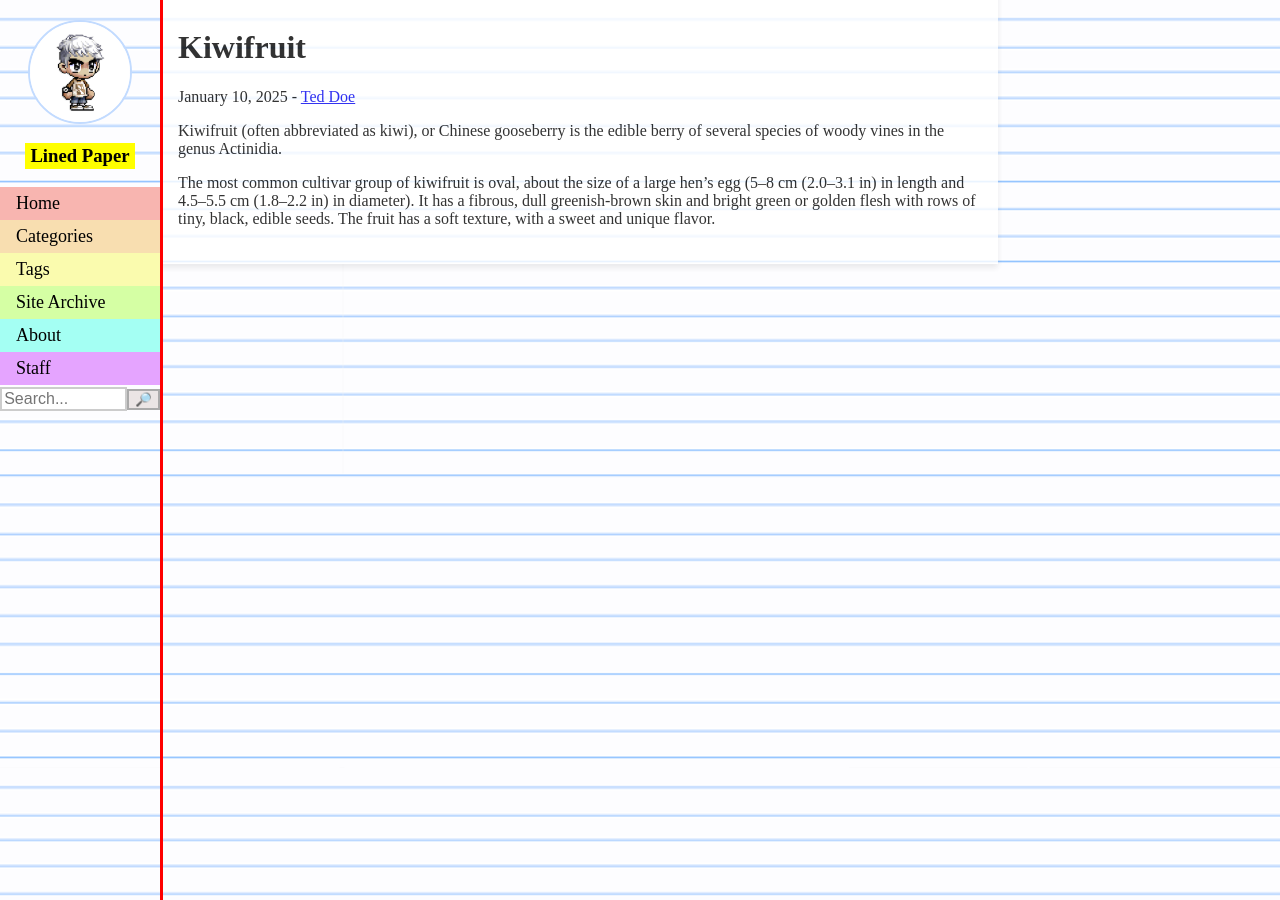
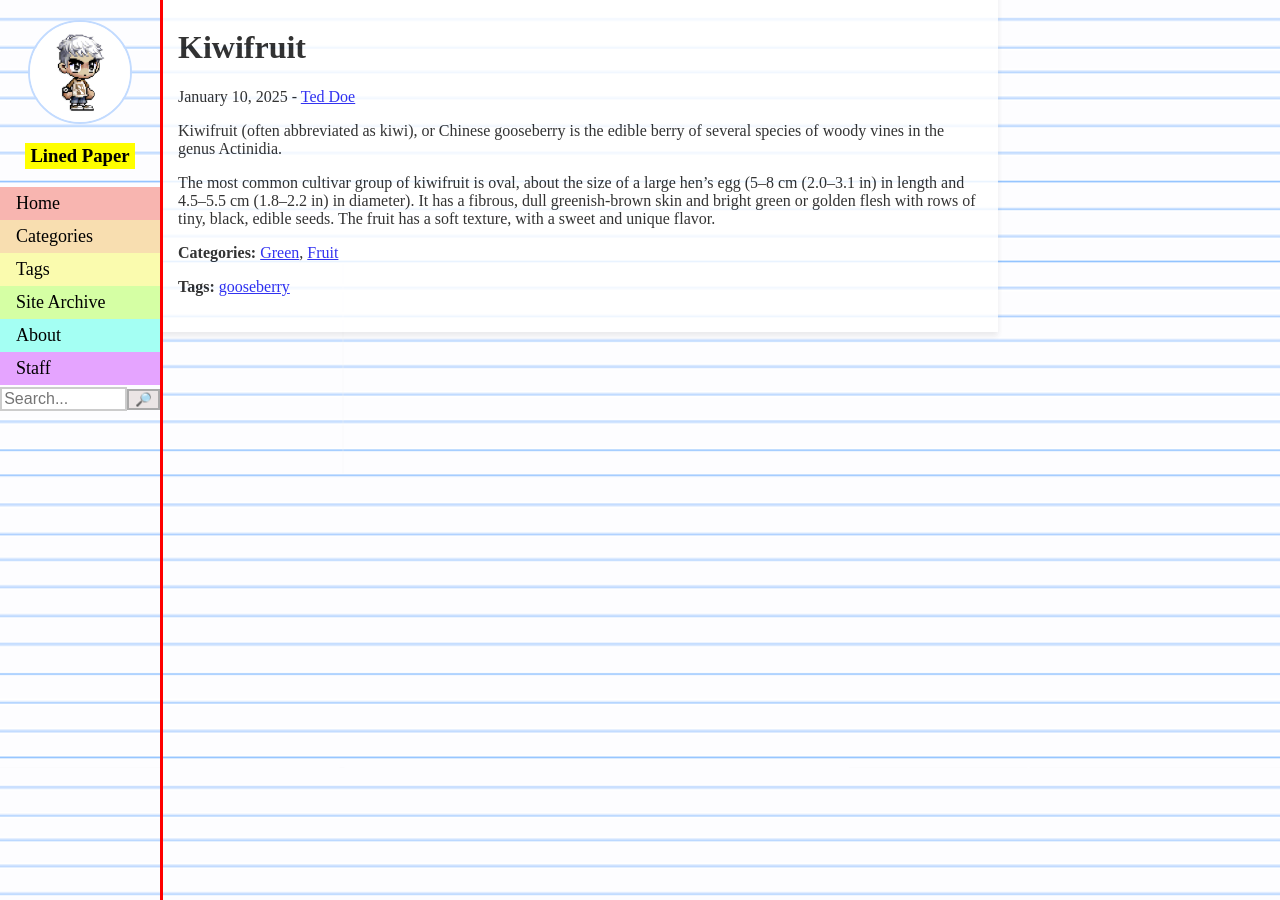
Before and after one commit to iangge/lined-paper, a Jekyll site: the page built from _posts/2025-01-10-kiwifruit.md, in a window 1280 px wide. Built offline with Jekyll 4.4.1, drawn with Linux system fonts in a browser that asks for light colours.

Commit message:
Replace lined paper png for css linear-gradient function. Create links for categories and tags in every post.

```diff
--- a/_layouts/post.html
+++ b/_layouts/post.html
@@ -12,3 +12,21 @@ layout: default
 </p>
 
 {{ content }}
+
+{% assign categories_array = page.categories %}
+<p>
+<b>Categories:</b>
+  {% for cat in categories_array %}
+    {% assign cat_slug = cat | slugify %}
+      <a href="{{ site.baseurl }}/category/{{ cat_slug }}/">{{ cat }}</a>{% unless forloop.last %}, {% endunless -%}
+  {% endfor %}
+</p>
+
+{% assign tags_array = page.tags %}
+<p>
+<b>Tags:</b>
+  {% for tag in tags_array %}
+    {% assign tag_slug = tag | slugify %}
+      <a href="{{ site.baseurl }}/tag/{{ tag_slug }}/">{{ tag }}</a>{% unless forloop.last %}, {% endunless -%}
+  {% endfor %}
+</p>
--- a/_posts/2025-01-10-kiwifruit.md
+++ b/_posts/2025-01-10-kiwifruit.md
@@ -2,7 +2,7 @@
 layout: post
 title: "Kiwifruit"
 author: ted
-categories: ["Kiwi", "Fruit"]
+categories: ["Green", "Fruit"]
 tags: "gooseberry"
 ---
 Kiwifruit (often abbreviated as kiwi), or Chinese gooseberry is the
```
Also changed, not shown: 12 other files.
